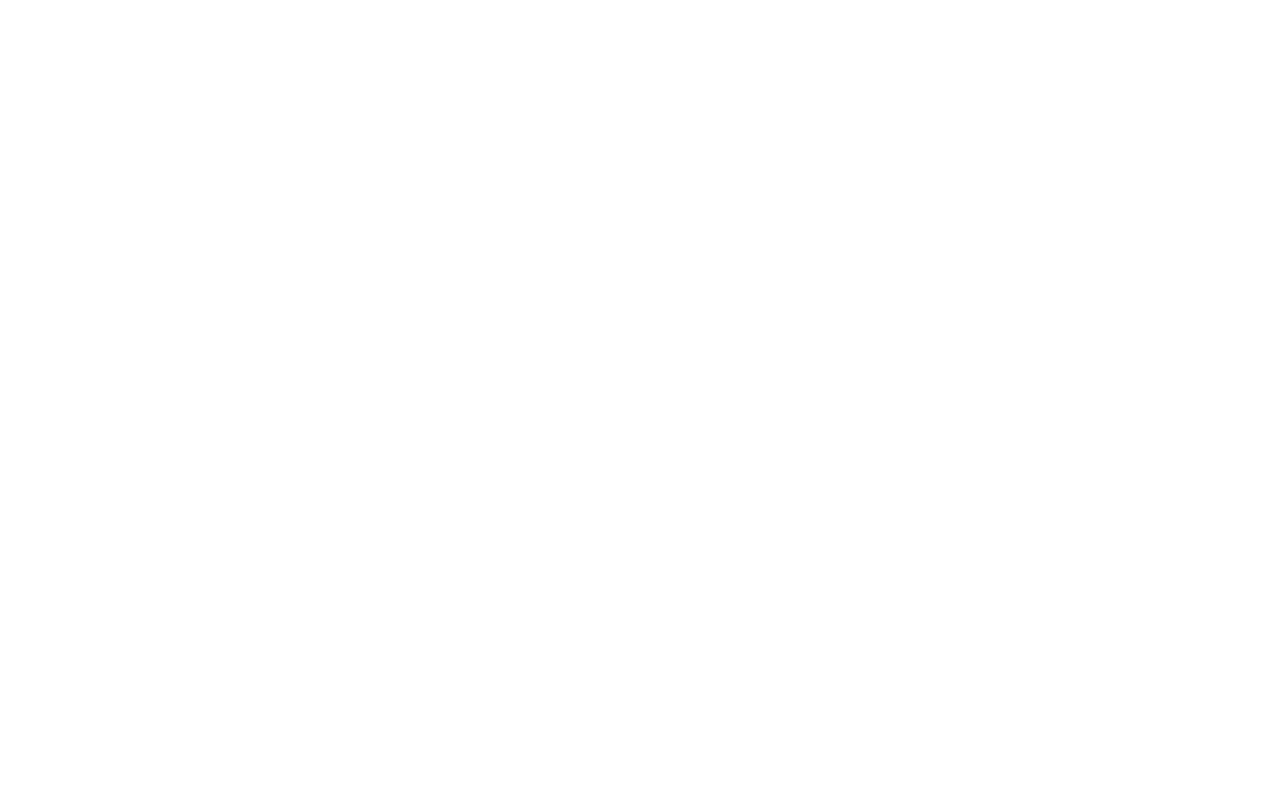
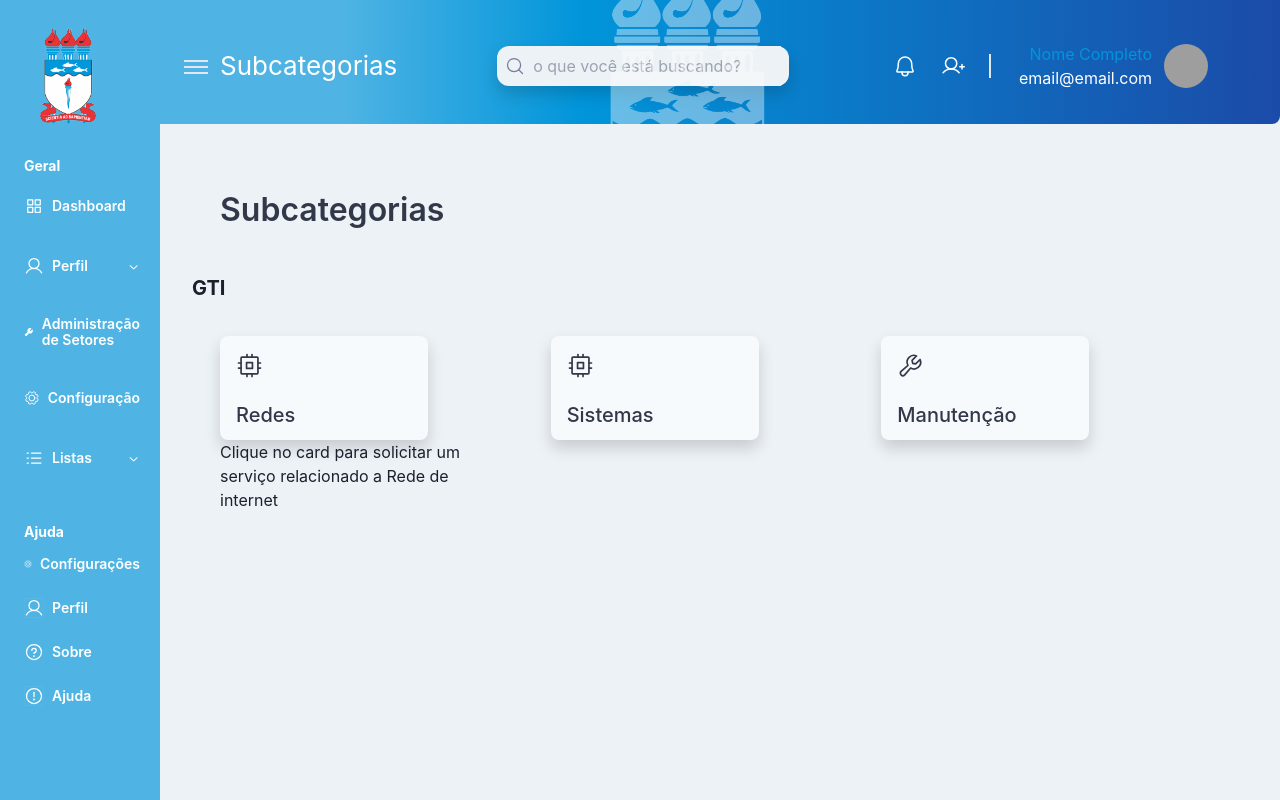
Before and after one commit to CharlieBellow/GLPI-react-components, a React (Create React App) app: page /Subcategorias in a window 1280 px wide. Before the commit this address had no page. Built offline with nearby package versions, Linux system fonts and the light colour scheme; grey boxes are pictures that could not be loaded; the HTML template or start-up script is replaced by a standard one.

Commit message:
adding category and subcategory page

```diff
--- a/src/App.tsx
+++ b/src/App.tsx
@@ -24,6 +24,9 @@
 import { ToastContainer } from "react-toastify";
 import "react-toastify/dist/ReactToastify.min.css";
 import ServicesPage from "./Pages/ServicesPage";
+import PageSubcategory from "./Pages/PageSubcategory";
+import ServicesByCategory from "./Pages/ServicesByCategory";
+
 
 function App() {
 	return (
@@ -38,13 +41,14 @@
 						<Route path="/List" element={<ListPage />} />
 						<Route path="/Login" element={<Login />} />
 						<Route path="/SignUp" element={<SignUp />} />
-						<Route path="/CreateService" element={<CreateService />} />
 						<Route path="/Services" element={<ServicesPage />} />
 						<Route path="/UserInfo" element={<UserInfo />} />
 						<Route path="/AddUser" element={<AddUser />} />
 						<Route path="/CardTest" element={<CardTest />} />
 						<Route path="/Teste" element={<Teste />} />
-						<Route path="/PageCategoriaHome" element={<PageCategoriaHome />} />
+						<Route path="/CategoriaHome" element={<PageCategoriaHome />} />
+						<Route path="/Subcategorias" element={<PageSubcategory />} />
+						<Route path="/ListServices" element={<ServicesByCategory />} />
 					</Routes>
 				</Router>
 			</ChakraProvider>
--- /dev/null
+++ b/src/Pages/PageSubcategory/index.tsx
@@ -0,0 +1,108 @@
+import { Page } from "../../components/Page";
+import * as Icon from "phosphor-react"
+
+import CategoriaHomeMobile from "../../components/CategoryHomeMobile";
+const PageSubcategory = () => {
+  return (
+		<Page
+			pagetitle={"Subcategorias"}
+			contentpage={
+				<>
+					<h4 className="text-4xl m-15 font-semibold mb-9 text-light-bg">
+						Subcategorias
+					</h4>
+
+					<h5 className="text-xl font-bold m-8">GTI</h5>
+					<div className="lg:w-[59.5rem] m-15 grid lg:grid-cols-3 md:grid-cols-4 sm:grid-cols-3 grid-cols-1 gap-x-10  gap-y-6 mt-0">
+						{/*<div className="flex flex-col gap-4 ">*/}
+						<div>
+							<CategoriaHomeMobile
+								link="/ListServices"
+								Name={"Redes"}
+								Icon={<Icon.Cpu size={27} />}
+							/>
+							<p>
+								Clique no card para solicitar um serviço relacionado a Rede de
+								internet
+							</p>
+						</div>
+						<CategoriaHomeMobile
+							link="/ListServices"
+							Name={"Sistemas"}
+							Icon={<Icon.Cpu size={27} />}
+						/>
+						<CategoriaHomeMobile
+							link="/ListServices"
+							Name={"Manutenção"}
+							Icon={<Icon.Wrench size={27} />}
+						/>
+						{/*</div>*/}
+
+						{/*<div className="flex flex-col gap-4 ">
+							<h5 className="text-xl font-bold">Administrativo</h5>
+							<CategoriaHomeMobile
+								link="/ServiceLetter"
+								Name={"DCE"}
+								Icon={<Icon.Wrench size={27} />}
+							/>
+							<CategoriaHomeMobile
+								link="/ServiceLetter"
+								Name={"CRCA"}
+								Icon={<Icon.FileText size={27} />}
+							/>
+							<CategoriaHomeMobile
+								link="/ServiceLetter"
+								Name={"Coordenação"}
+								Icon={<Icon.Wrench size={27} />}
+							/>
+							<CategoriaHomeMobile
+								link="/ServiceLetter"
+								Name={"Financeiro"}
+								Icon={<Icon.User size={27} />}
+							/>
+						</div>
+
+						<div className="flex flex-col gap-4 ">
+							<h5 className="text-xl font-bold">Biblioteca</h5>
+							<CategoriaHomeMobile
+								link="/ServiceLetter"
+								Name={"CRCA"}
+								Icon={<Icon.BookOpen size={27} />}
+							/>
+							<CategoriaHomeMobile
+								link="/ServiceLetter"
+								Name={"NAE"}
+								Icon={<Icon.User size={27} />}
+							/>
+							<CategoriaHomeMobile
+								link="/ServiceLetter"
+								Name={"CRCA"}
+								Icon={<Icon.Users size={27} />}
+							/>
+							<CategoriaHomeMobile
+								link="/ServiceLetter"
+								Name={"NAE"}
+								Icon={<Icon.User size={27} />}
+							/>
+						</div>
+						<div className="flex flex-col gap-4 ">
+							<h5 className="text-xl font-bold">GAE</h5>
+							<CategoriaHomeMobile
+								link="/ServiceLetter"
+								Name={"NAE"}
+								Icon={<Icon.CrosshairSimple size={27} />}
+							/>
+							<CategoriaHomeMobile
+								link="/ServiceLetter"
+								Name={"DAP"}
+								Icon={<Icon.Stack size={27} />}
+							/>
+						</div>*/}
+					</div>
+				</>
+			}
+		/>
+	);
+}
+
+export default PageSubcategory;
--- a/src/Pages/ServiceLetter/ServicesList.tsx
+++ b/src/Pages/ServiceLetter/ServicesList.tsx
@@ -44,3 +44,11 @@
 		icon: <Icon.FileText size={26} weight="bold"/>,
 	},
 ];
+
+export const services = [
+	{
+		title: "Instalarção de impressora",
+		link: "/ServiceLetter",
+		serviceLetter: ServicesList,
+	},
+];
--- /dev/null
+++ b/src/Pages/ServicesByCategory/index.tsx
@@ -0,0 +1,21 @@
+import { Page } from "../../components/Page";
+
+import ServiceByCategory from "../../components/ServiceByCategory";
+
+const list = [
+	{ title: "Instalação e configuração de software (1)", link: "/ServiceLetter" },
+	{ title: "título 2", link: "/ServiceLetter" },
+];
+
+const ServicesByCategory = () => {
+	return (
+		<Page
+			pagetitle={"Subcategorias"}
+			contentpage={
+				<ServiceByCategory listservices={ list } subcategory={ "GTI" } />
+			}
+		/>
+	);
+};
+
+export default ServicesByCategory;
--- a/src/components/AccordionMenuHelp.tsx
+++ b/src/components/AccordionMenuHelp.tsx
@@ -32,7 +32,7 @@
 			</div>
 
 			<div className="w-full flex items-center content-between">
-				<Link to="/Teste">
+				<Link to="/Pages">
 					<div className="text-white-100 font-semibold text-sm flex flex-row items-center content-start w-full lg:my-3 my-2 mx-0 mr-2 hover:text-blue-dark-final-gradient">
 						<WarningCircle size={20} className="mr-2 stroke-white-100" />
 						<p className="text-hidden">Ajuda</p>
--- a/src/components/CardCategory.tsx
+++ b/src/components/CardCategory.tsx
@@ -7,12 +7,30 @@
 		<>
 			<div className="bg-white-ice w-auto h-auto py-4 px-4 rounded-lg shadow-card box-border">
 				<h4 className="text-4xl mb-8 font-bold">Categorias</h4>
+				<div className="grid grid-cols-2">
 					<Link to="/PageCategoriaHome">
 						<CategoryHomeMobile
+							link="/"
 							Name={"Biblioteca"}
 							Icon={<Icon.BookOpen size={27} />}
 						/>
 					</Link>
+					<div className="gap-3 grid grid-cols-2">
+						<Link to="/">Dashboard</Link>
+						<Link to="/ServiceLetter">Carta de Serviço</Link>
+						<Link to="/CreateService">Criar Serviço</Link>
+						<Link to="/List">Tabela</Link>
+						<Link to="/Login">Login</Link>
+						<Link to="/SignUp">Cadastro</Link>
+
+						<Link to="/Services">Lista de Serviços</Link>
+						<Link to="/UserInfo">Informações do usuário</Link>
+						<Link to="/AddUser">Adicionar Usuário</Link>
+						<Link to="/CardTest"> Card Teste</Link>
+						<Link to="/Teste">Teste </Link>
+						<Link to="/CategoriaHome">Categorias</Link>
+					</div>
+				</div>
 			</div>
 		</>
 	);
--- a/src/components/CategoryHomeMobile.tsx
+++ b/src/components/CategoryHomeMobile.tsx
@@ -1,16 +1,20 @@
 import * as Icon from "phosphor-react";
+import { Link } from "react-router-dom";
 
 interface categoriaProps {
 	Name: String;
 	Icon: Icon.IconProps;
+	link: string;
 }
 
 function CategoryHomeMobile(props: categoriaProps) {
 	return (
-		<div className="text-light-bg w-36 h-20 bg-white-ice pt-3 px-3 rounded-lg shadow-card lg:w-52 lg:h-26 flex flex-col lg:gap-2 lg:pt-4 lg:px-4 cursor-pointer hover:bg-opacity-20">
-			<>{props.Icon}</>
-			<p className="text-sm mt-3 font-medium lg:text-xl">{props.Name}</p>
-		</div>
+		<Link to={props.link}>
+			<div className="text-light-bg w-36 h-20 bg-white-ice pt-3 px-3 rounded-lg shadow-card lg:w-52 lg:h-26 flex flex-col lg:gap-2 lg:pt-4 lg:px-4 cursor-pointer hover:bg-opacity-20">
+				<>{props.Icon}</>
+				<p className="text-sm mt-3 font-medium lg:text-xl">{props.Name}</p>
+			</div>
+		</Link>
 	);
 }
 
--- a/src/components/ScreenHomeCategoria.tsx
+++ b/src/components/ScreenHomeCategoria.tsx
@@ -5,21 +5,21 @@
     return(
         <>
             <h4 className="text-4xl m-15 font-semibold mb-9 text-light-bg">Categorias</h4>
-            <div className="lg:w-[59.5rem] m-15 grid lg:grid-cols-4 md:grid-cols-4 sm:grid-cols-3 grid-cols-2 gap-x-10 gap-y-6 mt-0">
-                <CategoriaHomeMobile Name={"Biblioteca"} Icon={<Icon.BookOpen  size={27}/>} />
-                <CategoriaHomeMobile Name={"NTI"} Icon={<Icon.Cpu  size={27}/>} />
-                <CategoriaHomeMobile Name={"Biblioteca"} Icon={<Icon.BookOpen  size={27}/>} />
-                <CategoriaHomeMobile Name={"NTI"} Icon={<Icon.Cpu  size={27}/>} />
-                <CategoriaHomeMobile Name={"Manutenção"} Icon={<Icon.Wrench  size={27}/>} />
-                <CategoriaHomeMobile Name={"NTI"} Icon={<Icon.FileText  size={27}/>} />
-                <CategoriaHomeMobile Name={"Manutenção"} Icon={<Icon.Wrench  size={27}/>} />
-                <CategoriaHomeMobile Name={"NTI"} Icon={<Icon.User  size={27}/>} />
-                <CategoriaHomeMobile Name={"CRCA"} Icon={<Icon.Users  size={27}/>} />
-                <CategoriaHomeMobile Name={"NAE"} Icon={<Icon.User  size={27}/>} />
-                <CategoriaHomeMobile Name={"CRCA"} Icon={<Icon.Users  size={27}/>} />
-                <CategoriaHomeMobile Name={"NAE"} Icon={<Icon.User  size={27}/>} />
-                <CategoriaHomeMobile Name={"Outros"} Icon={<Icon.CrosshairSimple  size={27}/>} />
-                <CategoriaHomeMobile Name={"DAP"} Icon={<Icon.Stack  size={27}/>} />
+            <div className="lg:w-[59.5rem] m-15 grid lg:grid-cols-4 md:grid-cols-4 sm:grid-cols-3 grid-cols-1 gap-x-10 gap-y-6 mt-0">
+                <CategoriaHomeMobile link="/Subcategorias" Name={"Biblioteca"} Icon={<Icon.BookOpen  size={27}/>} />
+                <CategoriaHomeMobile link="/Subcategorias" Name={"NTI"} Icon={<Icon.Cpu  size={27}/>} />
+                <CategoriaHomeMobile link="/Subcategorias" Name={"Biblioteca"} Icon={<Icon.BookOpen  size={27}/>} />
+                <CategoriaHomeMobile link="/Subcategorias" Name={"NTI"} Icon={<Icon.Cpu  size={27}/>} />
+                <CategoriaHomeMobile link="/Subcategorias" Name={"Manutenção"} Icon={<Icon.Wrench  size={27}/>} />
+                <CategoriaHomeMobile link="/Subcategorias" Name={"NTI"} Icon={<Icon.FileText  size={27}/>} />
+                <CategoriaHomeMobile link="/Subcategorias" Name={"Manutenção"} Icon={<Icon.Wrench  size={27}/>} />
+                <CategoriaHomeMobile link="/Subcategorias" Name={"NTI"} Icon={<Icon.User  size={27}/>} />
+                <CategoriaHomeMobile link="/Subcategorias" Name={"CRCA"} Icon={<Icon.Users  size={27}/>} />
+                <CategoriaHomeMobile link="/Subcategorias" Name={"NAE"} Icon={<Icon.User  size={27}/>} />
+                <CategoriaHomeMobile link="/Subcategorias" Name={"CRCA"} Icon={<Icon.Users  size={27}/>} />
+                <CategoriaHomeMobile link="/Subcategorias" Name={"NAE"} Icon={<Icon.User  size={27}/>} />
+                <CategoriaHomeMobile link="/Subcategorias" Name={"Outros"} Icon={<Icon.CrosshairSimple  size={27}/>} />
+                <CategoriaHomeMobile link="/Subcategorias" Name={"DAP"} Icon={<Icon.Stack  size={27}/>} />
             </div>
         </>
     )
--- /dev/null
+++ b/src/components/ServiceByCategory.tsx
@@ -0,0 +1,42 @@
+
+
+import { Link } from "react-router-dom";
+
+interface ServiceByCategoryProps {
+  listservices: Array<any>;
+  subcategory: string;
+}
+
+const ServiceByCategory = ( props: ServiceByCategoryProps ) => {
+
+  const title = props.listservices;
+
+  console.log(title);
+
+	return (
+
+				<>
+					<h4 className="text-4xl m-15 font-semibold mb-9 text-light-bg">
+            {props.subcategory}
+					</h4>
+
+					<h5 className="text-xl font-bold m-8">Serviços disponíveis: </h5>
+					<div className="lg:w-[59.5rem] m-15 flex flex-col gap-x-10  gap-y-6 mt-0" >
+						{props.listservices.map((service: any) => {
+							return (
+								<Link
+                  to={ service.link }
+                  key={service.title}
+									className="text-blue-ufal font-bold text-xl hover:underline hover:underline-offset-2"
+								>
+									{service.title}
+								</Link>
+							);
+						})}
+					</div>
+				</>
+          )
+			}
+
+
+export default ServiceByCategory;
```
Also changed, not shown: src/Pages/ServiceLetter/CardServiceLetter.tsx (+6 -7 lines), src/components/ScreenHomeMobile.tsx (+10 -10 lines). Lines whose indentation alone changed are shown as unchanged.
